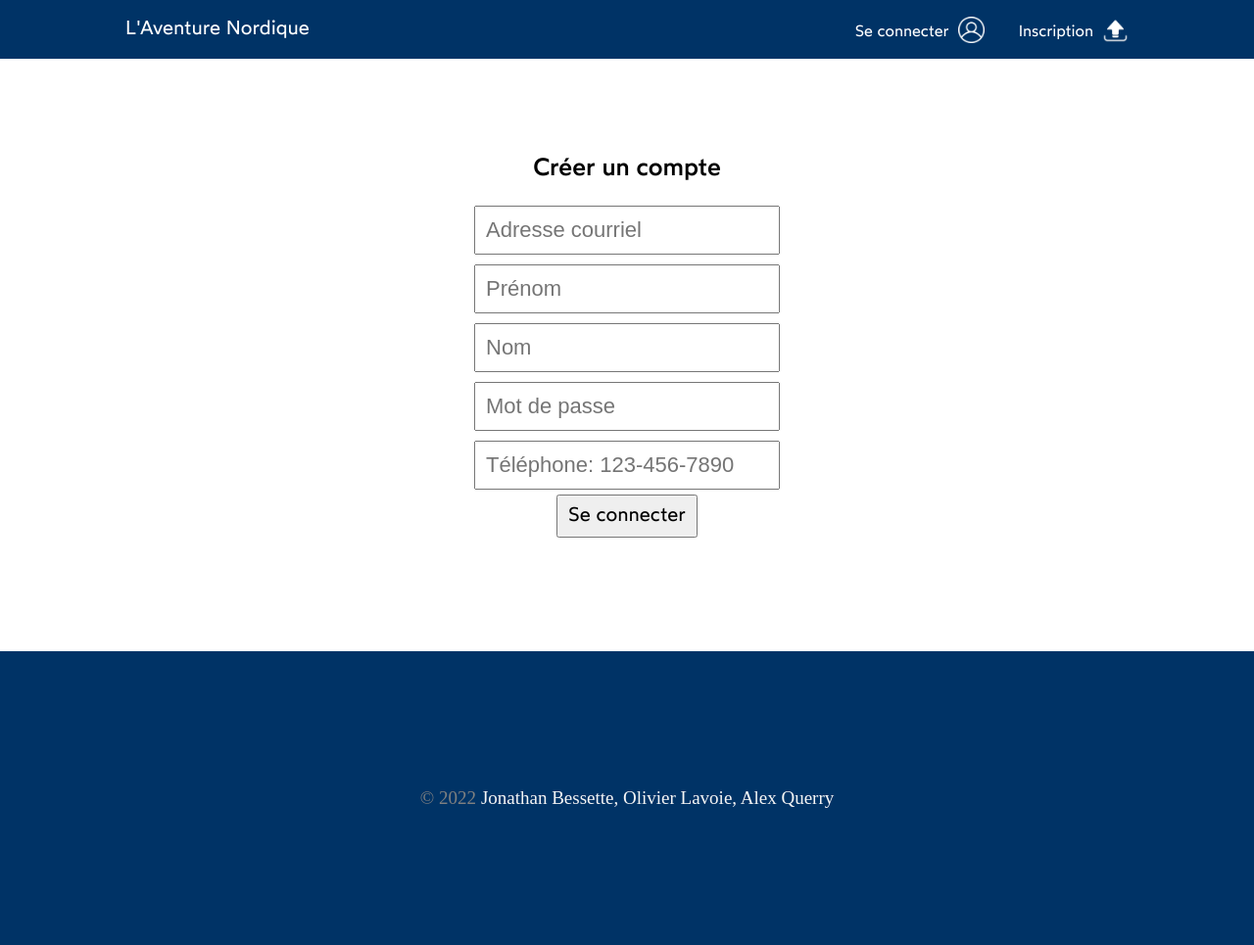
After one commit to labonnesauce/projetBD, a Flask app: page /inscription in a window 1280 px wide. The commit adds this page. Shown: the whole page at 98% size. Run offline with Flask 2, Linux system fonts and the light colour scheme.

Commit message:
inscription.html

```diff
--- a/src/server.py
+++ b/src/server.py
@@ -1,13 +1,90 @@
-from flask import Flask, render_template, jsonify, request, Response
+from flask import Flask, render_template, jsonify, request, Response, redirect
 from util import connection as bd
 from util import insertion_tables as insertion
+import re
 
 app = Flask(__name__)
-data = {"user": {"connecte": True, "nom_famille": "Doe", "prenom": "John"}}
+data = {"message": {}, "user": {"connecte": False, "nom_famille": "Doe", "prenom": "John"}}
+
+@app.before_request
+def before_request_callback():
+    data["message"]["erreur"] = None
+    data["message"]["succes"] = None
+
+@app.route('/inscription', methods=['GET'])
+def inscription():
+    return render_template("inscription.html", data=data)
+
+@app.route('/inscription', methods=['POST'])
+def signup():
+    emailPattern = r'\b[A-Za-z0-9._%+-]+@[A-Za-z0-9.-]+\.[A-Z|a-z]{2,}\b'
+
+    courriel = request.form.get("courriel")
+    prenom = request.form.get("prenom")
+    nom_de_famille = request.form.get("nom_de_famille")
+    mot_de_passe = request.form.get("mot_de_passe")
+    telephone = request.form.get("telephone")
+
+    if not re.fullmatch(emailPattern, courriel):
+        data["message"]["erreur"] = "Le courriel entré est invalide."
+    elif len(prenom) == 0:
+        data["message"]["erreur"] = "Le prénom fourni ne peut être vide."
+    elif not re.match(r'[a-zA-Z\s\-]+$', prenom):
+        data["message"]["erreur"] = "Le prénom fourni ne peut contenir de chiffres."
+    elif not re.match(r'[a-zA-Z\s\-]+$', nom_de_famille):
+        data["message"]["erreur"] = "Le nom fourni ne peut contenir de chiffres."
+    elif len(nom_de_famille) == 0:
+        data["message"]["erreur"] = "Le nom fourni ne peut être vide."
+    elif len(mot_de_passe) < 6:
+        data["message"]["erreur"] = "Votre mot de passe doit contenir un minimum de 7 caractères."
+    elif not re.match(r'[0-9\-]+$', telephone):
+        data["message"]["erreur"] = "Le numéro de téléphone doit avoir le format: 123-456-7890"
+
+    if data["message"]["erreur"] is not None:
+        return render_template("/inscription", data=data)
+
+    return redirect("/")
+
 
 @app.route("/", methods=['GET'])
 def index():
-    data["erreur"] = None
+    return render_template("index.html", data=data)
+
+
+@app.route("/se-connecter", methods=["GET"])
+def se_connecter():
+    return render_template("se-connecter.html", data=data)
+
+
+@app.route("/se-connecter", methods=["POST"])
+def connexion():
+    courriel = request.form.get("courriel")
+    mot_de_passe = request.form.get("mot-de-passe")
+
+    data["user"]["connecte"] = True
+    data["user"]["nom_famille"] = "Doe"
+    data["user"]["prenom"] = "John"
+
+    return render_template("se-connecter.html", data=data)
+
+
+@app.route('/deconnexion', methods=['POST'])
+def deconnexion():
+    data["user"]["connecte"] = False
+    data["user"]["nom_famille"] = ""
+    data["user"]["prenom"] = ""
+
+    return redirect("/")
+
+if __name__ == '__main__':
+    global conn
+    global cursor
+
+    # Rouler la commande "mysql -u root -p < scripts/creation_bd.sql" avant de lancer ce fichier.
+    bd.execute_file("scripts/creation_table.sql")
+    insertion.insert_donnees()
+
+    # Insertion des produits de la base de données
     requeteGetTousProduits = "SELECT P.id, P.nom, P.prix, P.poids, P.description, P.image, C.nom as Catégorie from Produit P, Categorie C WHERE P.categorie_id = C.id ORDER BY P.nom"
     requeteGetTousCategories = "SELECT C.nom FROM Categorie C"
 
@@ -23,15 +100,5 @@ def index():
     except Exception as e:
         data["erreur"] = "Impossible d'obtenir les données de la base de données."
 
-    return render_template("index.html", data=data)
-
-if __name__ == '__main__':
-    global conn
-    global cursor
-
-    # Rouler la commande "mysql -u root -p < scripts/creation_bd.sql" avant de lancer ce fichier.
-    bd.execute_file("scripts/creation_table.sql")
-    insertion.insert_donnees()
-
     conn, cursor = bd.open_connection()
     app.run(use_reloader=True, debug=True)
--- a/src/static/css/footer.css
+++ b/src/static/css/footer.css
@@ -2,4 +2,18 @@ footer {
     width: 100vw;
     height: 300px;
     background-color: #003366;
+    display: flex;
+    justify-content: center;
+    align-items: center;
 }
+
+footer p {
+    font-size: 19px;
+    color: gray;
+    padding-right: 5px;
+}
+
+footer span {
+    color: whitesmoke;
+    font-size: 19px;
+}
--- a/src/static/css/header.css
+++ b/src/static/css/header.css
@@ -30,6 +30,24 @@ a {
     font-size: 20px;
     font-family: "Wotfard-Regular";
     transition: transform .1s;
+}
+
+.h-flex-connecte form {
+    margin-bottom: 0;
+    cursor: pointer;
+}
+
+.h-flex-connecte button {
+    display: flex;
+    align-items: center;
+    background-color: transparent;
+    border: none;
+    outline: none;
+    cursor: pointer;
+    text-decoration: none;
+    font-family: "Wotfard-Regular";
+    font-size: 16px;
+    color: white;
 }
 
 .logo:hover {
--- /dev/null
+++ b/src/static/css/inscription.css
@@ -0,0 +1,90 @@
+main {
+    width: 100%;
+    display: flex;
+    justify-content: center;
+    min-height: calc(100vh - 60px - 300px);
+}
+
+.main-container {
+    margin: 100px 0 100px 0;
+    width: 100%;
+    max-width: 1300px;
+    display: flex;
+    justify-content: center;
+    align-items: center;
+}
+
+.deja-connecte {
+    display: flex;
+    flex-direction: column;
+    align-items: center;
+    padding: 20px;
+}
+
+.deja-connecte-text {
+    margin-bottom: 20px;
+    text-align: center;
+    font-family: "Wotfard-Regular";
+    font-size: 30px;
+}
+
+.deja-connecte-button {
+    box-shadow: 1px 5px 15px -3px rgba(0,0,0,0.38);
+    padding: 10px;
+    background-color: #228B22;
+    color: white;
+    border: none;
+    cursor: pointer;
+    border-radius: 5px;
+    font-size: 20px;
+    transition: transform .1s;
+    font-family: "Wotfard-Regular";
+}
+
+.deja-connecte-button:hover {
+    transform: scale(1.05);
+}
+
+.inscription {
+    display: flex;
+    flex-direction: column;
+    align-items: center;
+}
+
+.creer-compte {
+    padding-bottom: 20px;
+    font-family: "Wotfard-Medium";
+    font-size: 25px;
+}
+
+.inscription-form {
+    display: flex;
+    flex-direction: column;
+    align-items: center;
+}
+
+.inscription-form input {
+    padding: 10px;
+    margin: 5px;
+    font-size: 22px;
+}
+
+.inscription-form button {
+    padding: 10px;
+    font-size: 20px;
+    font-family: "Wotfard-Regular";
+}
+
+.msg-erreur {
+    font-family: Wotfard-Bold;
+    color: red;
+    padding-top: 35px;
+    font-size: 25px;
+}
+
+.msg-succes {
+    padding-top: 35px;
+    font-size: 25px;
+    color: green;
+    font-family: Wotfard-Bold;
+}
--- a/src/templates/components/footer.html
+++ b/src/templates/components/footer.html
@@ -9,6 +9,7 @@
     <script src="../../static/app.js"></script>
 </head>
     <footer>
-
+        <p>&copy; 2022</p>
+        <span>Jonathan Bessette, Olivier Lavoie, Alex Querry</span>
     </footer>
 </html>
--- a/src/templates/components/header.html
+++ b/src/templates/components/header.html
@@ -31,13 +31,25 @@
                     <span>Mon compte</span>
                     <img class="list-icon" src="../../static/public/images/user.png"/>
                 </a>
+
+                <form method="post" action="/deconnexion" class="h-flex-item">
+                    <button type="submit">
+                        <span>Déconnexion</span>
+                        <img class="list-icon" src="../../static/public/images/logout.png"/>
+                    </button>
+                </form>
             </div>
 
             {% else %}
-            <div>
+            <div class="h-flex-connecte">
                 <a href="/se-connecter" class="h-flex-item">
                     <span>Se connecter</span>
                     <img class="list-icon" src="../../static/public/images/user.png"/>
+                </a>
+
+                <a href="/inscription" class="h-flex-item">
+                    <span>Inscription</span>
+                    <img class="list-icon" src="../../static/public/images/sign_up.png"/>
                 </a>
             </div>
 
--- /dev/null
+++ b/src/templates/inscription.html
@@ -0,0 +1,52 @@
+<html>
+<head>
+    <meta charset="UTF-8">
+    <meta name="viewport"
+          content="width=device-width, user-scalable=no, initial-scale=1.0, maximum-scale=1.0, minimum-scale=1.0">
+    <meta http-equiv="X-UA-Compatible" content="ie=edge">
+    <title>L'Aventure Nordique</title>
+    <link rel="stylesheet" href="../static/css/inscription.css">
+    <link rel="stylesheet" href="../static/css/global.css">
+</head>
+<body>
+    {% include './components/header.html' %}
+
+    <main>
+        <div class="main-container">
+            {% if data.user.connecte %}
+            <div class="deja-connecte">
+                <span class="deja-connecte-text">
+                    Bonjour, {{data.user.prenom}}! Vous êtes connecté à votre compte.
+                </span>
+                <a href="/mon-compte">
+                    <button class="deja-connecte-button">
+                        Accéder à mon compte
+                    </button>
+                </a>
+            </div>
+
+            {% else %}
+            <div class="inscription">
+                <span class="creer-compte">Créer un compte</span>
+                <form action="/inscription" class="inscription-form" method="post">
+                    <input name="courriel" placeholder="Adresse courriel" type="email" required/>
+                    <input name="prenom" placeholder="Prénom" type="text" required/>
+                    <input name="nom_de_famille" placeholder="Nom" type="text" required/>
+                    <input name="mot_de_passe" placeholder="Mot de passe" type="password" required/>
+                    <input name="telephone" pattern="[0-9]{3}-[0-9]{3}-[0-9]{4}" placeholder="Téléphone: 123-456-7890" type="tel"/>
+                    <button type="submit">Se connecter</button>
+                    {% if data.message.erreur %}
+                    <span class="msg-erreur">{{data.message.erreur}}</span>
+                    {% endif %}
+                    {% if data.message.succes %}
+                    <span class="msg-succes">{{data.message.succes}}</span>
+                    {% endif %}
+                </form>
+            </div>
+            {% endif %}
+        </div>
+    </main>
+
+    {% include './components/footer.html' %}
+</body>
+</html>
```
Also changed, not shown: src/static/css/index.css (+52 -0 lines), src/static/css/se-connecter.css (added, +79 -0 lines), src/templates/index.html (+13 -1 lines), src/templates/se-connecter.html (added, +43 -0 lines), src/static/public/images/logout.png (added), src/static/public/images/sign_up.png (added).
